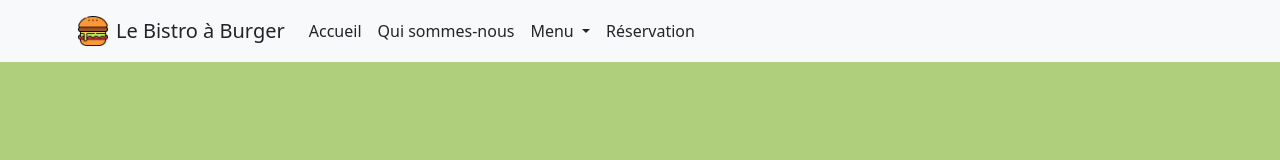
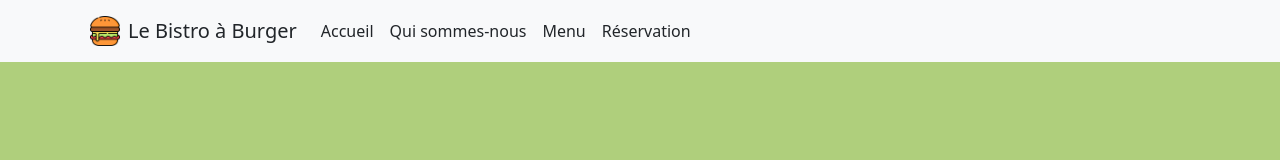
Before and after one commit to boul35/PWA-site-web-de-restaurant, a plain HTML site: page apropos.html in a window 1280 px wide. Shown: the top 160 px of the page. Drawn offline with nearby package versions, Linux system fonts and the light colour scheme; a web font is replaced by a local one.

Commit message:
fixed menu nav

```diff
--- a/apropos.html
+++ b/apropos.html
@@ -32,8 +32,9 @@
     <header>
 
         <nav class="navbar navbar-expand-lg bg-light">
-            <div class="container px-0">
-                <img src="assets/images/burger-icon.png" class="d-inline-block align-top burger-logo" alt="logo d'un burger">
+            <div class="container">
+                <img src="assets/images/burger-icon.png" class="d-inline-block align-top burger-logo"
+                    alt="logo d'un burger">
                 <a class="navbar-brand" href="#">Le Bistro à Burger</a>
                 <button class="navbar-toggler" type="button" data-bs-toggle="collapse"
                     data-bs-target="#navbarNavDropdown" aria-controls="navbarNavDropdown" aria-expanded="false"
@@ -49,16 +50,8 @@
                             <a class="nav-link" href="apropos.html">Qui sommes-nous </a>
                         </li>
 
-                        <li class="nav-item dropdown">
-                            <a class="nav-link dropdown-toggle" href="#" role="button" data-bs-toggle="dropdown"
-                                aria-expanded="false">
-                                Menu
-                            </a>
-                            <ul class="dropdown-menu">
-                                <li><a class="dropdown-item" href="#">Action</a></li>
-                                <li><a class="dropdown-item" href="#">Another action</a></li>
-                                <li><a class="dropdown-item" href="#">Something else here</a></li>
-                            </ul>
+                        <li class="nav-item">
+                            <a class="nav-link" href="menu.html">Menu </a>
                         </li>
                         <li class="nav-item">
                             <a class="nav-link" href="reservation.html">Réservation</a>
```
Also changed, not shown: index.html (+5 -12 lines), menu.html (+1 -1 lines), reservation.html (+4 -11 lines).
